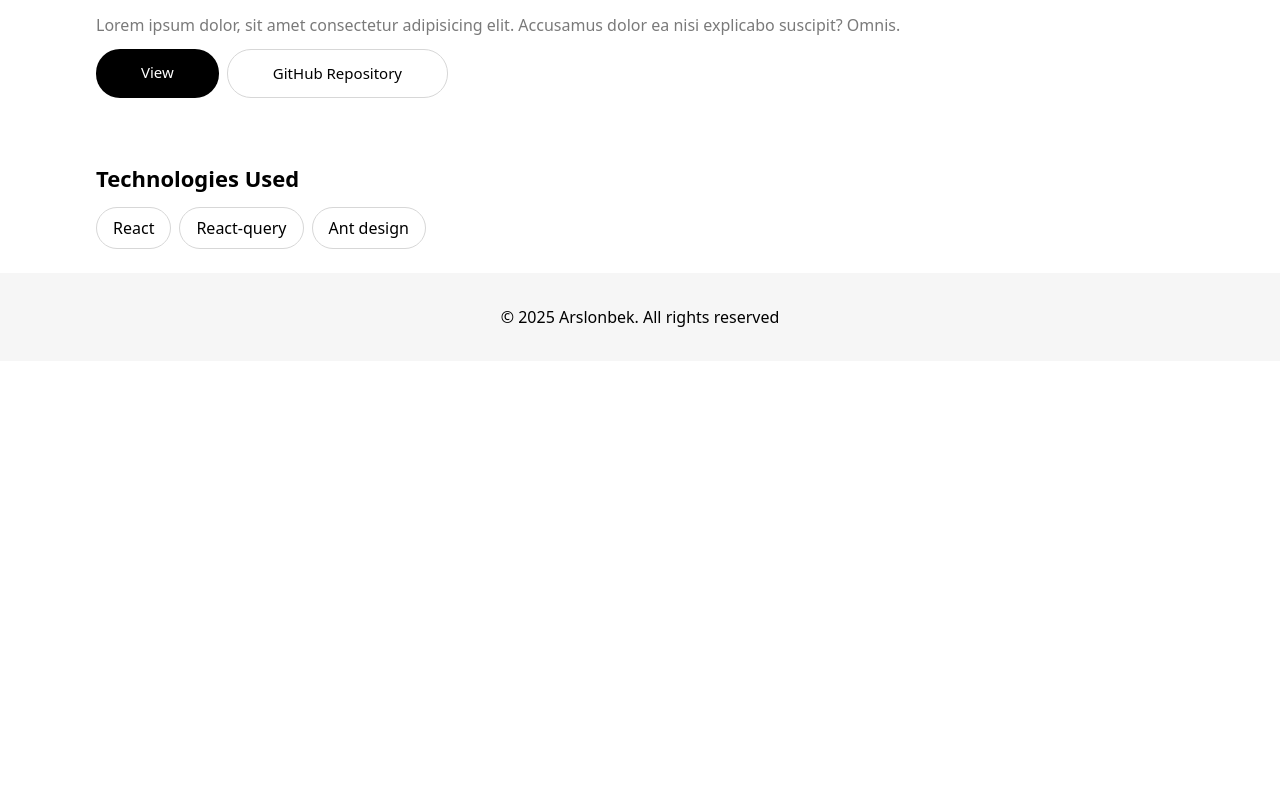
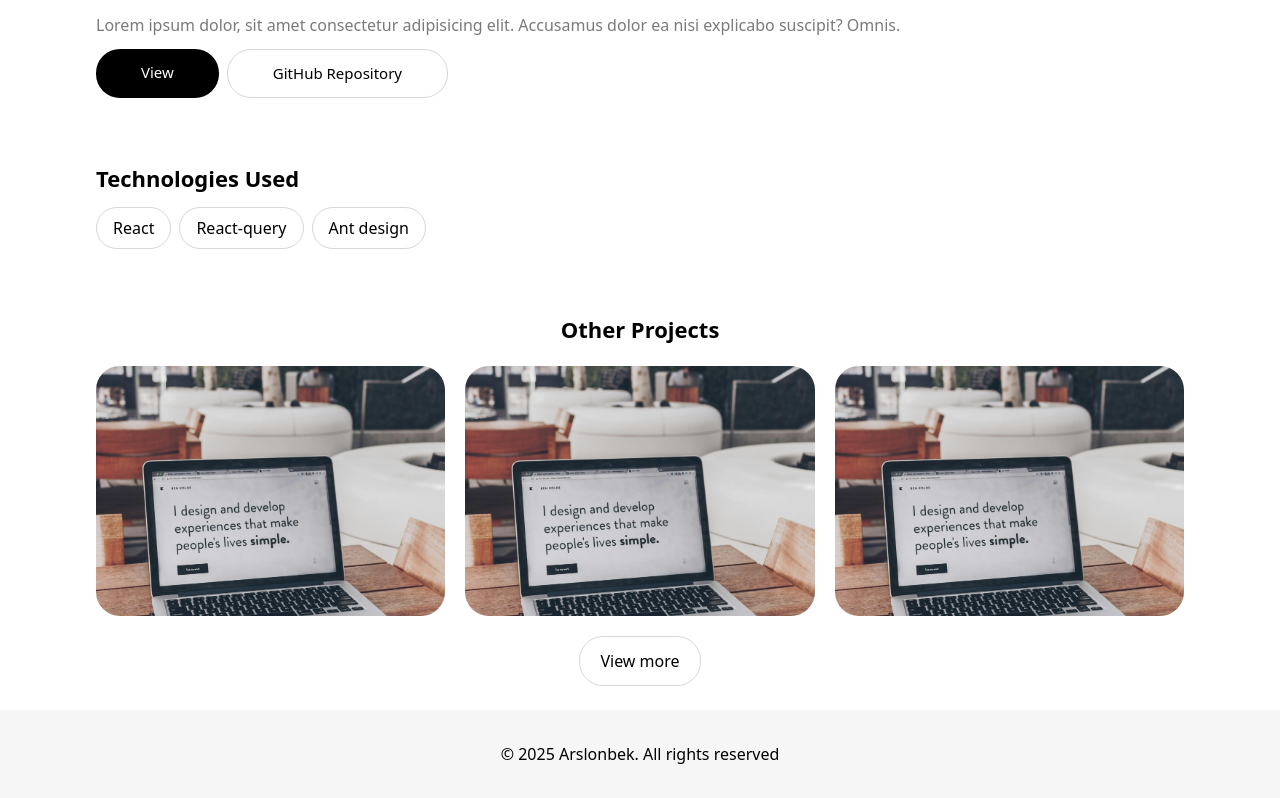
Before and after one commit to arslon1234/arslonbek, a Next.js app: page /portfolio/1 in a window 1280 px wide. Shown: the part 522-1320 px from the top of the page. Before the commit the page ends 883 px from the top, so only its background shows below. Built offline with nearby package versions, Linux system fonts and the light colour scheme.

Commit message:
single portfolio page added new function

```diff
--- a/app/page.tsx
+++ b/app/page.tsx
@@ -24,7 +24,9 @@ export default function Home() {
         <meta property="og:image" content="/static/awesome-image.png" />
         <meta property="og:url" content="https://arslonbek.com" />
       </Head>
-      <div>Welcome to My Awesome Site!</div>
+      <div>
+        <h1 className="text-center">Welcome to My Awesome Site!</h1>
+      </div>
     </>
   );
 }
--- a/app/portfolio/[id]/page.tsx
+++ b/app/portfolio/[id]/page.tsx
@@ -1,9 +1,18 @@
+"use client"
 import Image from 'next/image'
 import React from 'react'
 import img from '@/assets/portfolio.jpg'
 import Link from 'next/link'
 const Page = () => {
     const values = ["React", "React-query", "Ant design"]
+    const others = [
+        {image: img},
+        {image: img},
+        {image: img},
+    ]
+    const nextPage =()=>{
+        // move next page
+    }
   return (
     <section>
       <Image src={img} alt='img' className='w-full h-[350px] rounded-3xl object-cover'/>
@@ -24,6 +33,19 @@ const Page = () => {
         }
         </div>
       </div>
+      <aside className='mt-16 flex flex-col gap-5'>
+        <h3 className='text-center text-[22px] font-bold'>Other Projects</h3>
+        <div className='grid grid-cols-[auto_auto_auto] gap-5'>
+            {
+                others.map((item,index)=>(
+                    <Image src={item.image} className='rounded-3xl h-[250px] object-cover' alt='img' key={index}/>
+                ))
+            }
+        </div>
+        <div className='flex justify-center'>
+        <button className='px-5 py-3 block rounded-3xl border border-[#D7D7D7]' onClick={nextPage}>View more</button>
+        </div>
+      </aside>
     </section>
   )
 }
```
